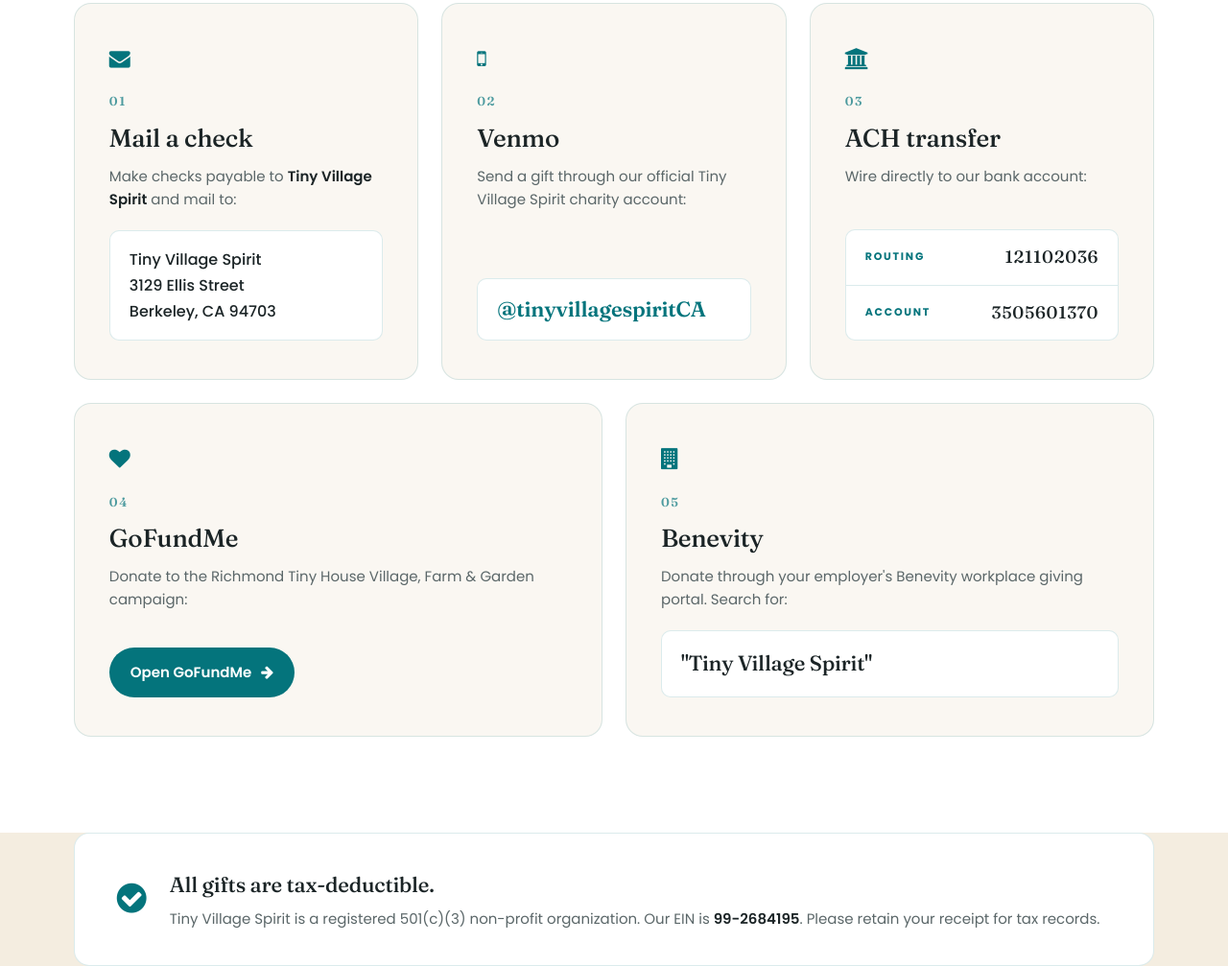
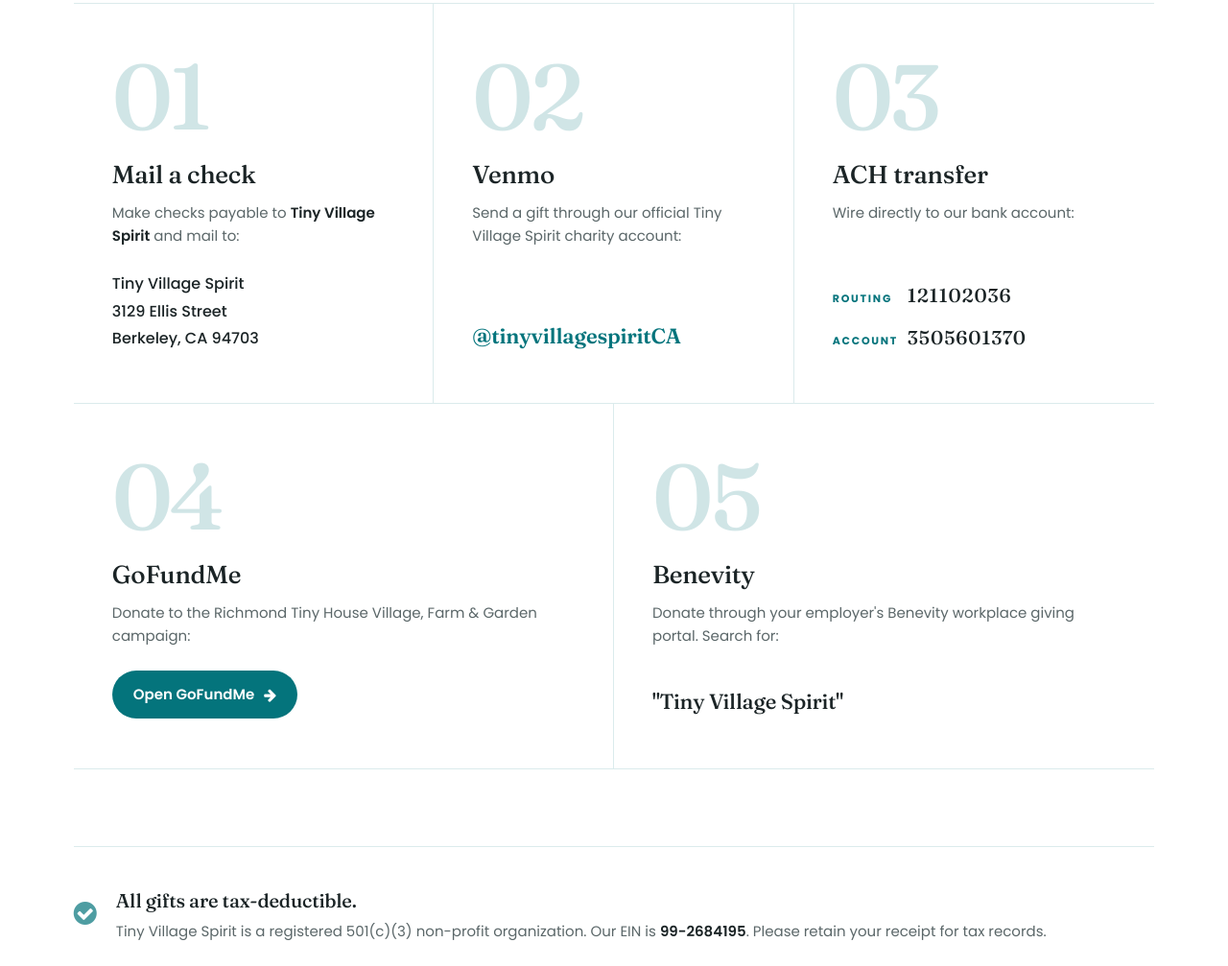
Before and after one commit to rxnen/tiny-village-spirit, an Astro site: page /donate in a window 1280 px wide. Shown: the part 1022-2029 px from the top of the page at 96% size. Built offline with nearby package versions, Linux system fonts and the light colour scheme; Astro itself is replaced by a stand-in of ours.

Commit message:
Redesign donate page: new headline, plain EIN, stripped cards with large numbers

```diff
--- a/public/styling/donate.css
+++ b/public/styling/donate.css
@@ -76,26 +76,16 @@
 }
 
 .don-ein {
-    display: inline-flex;
-    align-items: center;
-    gap: 10px;
-    background: #fff;
-    border: 1px solid var(--hairline);
-    border-radius: 999px;
-    padding: 10px 22px;
     font-size: 14px;
-}
-
-.don-ein-label {
     color: var(--muted);
-    font-weight: 500;
+    font-weight: 400;
+    margin: 0;
 }
 
 .don-ein-num {
     font-family: 'Fraunces', serif;
-    font-weight: 600;
+    font-weight: 500;
     color: var(--teal);
-    font-size: 15px;
     letter-spacing: 0.04em;
 }
 
@@ -120,82 +110,42 @@
 
 .don-methods {
     background: #fff;
-    padding: 100px 6vw;
+    padding: 100px 6vw 80px;
 }
 
 .don-methods-inner {
     max-width: 1240px;
     margin: 0 auto;
     display: grid;
-    grid-template-columns: repeat(3, 1fr);
-    gap: 24px;
+    grid-template-columns: repeat(6, 1fr);
+    gap: 0;
+    border-top: 1px solid var(--hairline);
 }
 
-/* Last two cards — span a centred 2-col sub-row */
-.don-card:nth-child(4),
-.don-card:nth-child(5) {
-    grid-column: auto;
+.don-card {
+    padding: 48px 40px 52px;
+    display: flex;
+    flex-direction: column;
+    border-bottom: 1px solid var(--hairline);
+    border-right: 1px solid var(--hairline);
 }
 
-/* Create a centred pair for the last row */
-.don-methods-inner::after {
-    content: none;
-}
-
-@supports (grid-template-rows: subgrid) {
-    .don-methods-inner {
-        grid-template-rows: auto auto;
-    }
-}
-
-/* Push cards 4 & 5 to start in the middle column area */
-.don-card:nth-child(4) { grid-column: 1; }
-.don-card:nth-child(5) { grid-column: 2; }
-
-/* Actually just do it as a flat wrap: 3 then 2 centred */
-.don-methods-inner {
-    display: grid;
-    grid-template-columns: repeat(6, 1fr);
-}
 .don-card:nth-child(1) { grid-column: 1 / 3; }
 .don-card:nth-child(2) { grid-column: 3 / 5; }
-.don-card:nth-child(3) { grid-column: 5 / 7; }
+.don-card:nth-child(3) { grid-column: 5 / 7; border-right: none; }
 .don-card:nth-child(4) { grid-column: 1 / 4; }
-.don-card:nth-child(5) { grid-column: 4 / 7; }
-
-.don-card {
-    background: var(--cream);
-    border: 1px solid var(--hairline);
-    border-radius: 18px;
-    padding: 40px 36px;
-    display: flex;
-    flex-direction: column;
-    gap: 0;
-    position: relative;
-    overflow: hidden;
-    transition: transform .3s cubic-bezier(.2,.7,.2,1), box-shadow .3s;
-}
-
-.don-card:hover {
-    transform: translateY(-4px);
-    box-shadow: 0 20px 40px rgba(4,116,124,0.12);
-}
+.don-card:nth-child(5) { grid-column: 4 / 7; border-right: none; }
 
 .don-card-num {
     font-family: 'Fraunces', serif;
-    font-size: 13px;
-    font-weight: 600;
+    font-size: 96px;
+    font-weight: 500;
     color: var(--teal);
-    letter-spacing: 0.12em;
-    text-transform: uppercase;
-    margin-bottom: 14px;
-    opacity: 0.7;
-}
-
-.don-card-icon {
-    font-size: 22px;
-    color: var(--teal);
-    margin-bottom: 16px;
+    line-height: 1;
+    letter-spacing: -0.04em;
+    opacity: 0.18;
+    margin-bottom: 20px;
+    display: block;
 }
 
 .don-card-title {
@@ -211,7 +161,7 @@
 .don-card-desc {
     font-size: 15px;
     color: var(--muted);
-    margin: 0 0 20px;
+    margin: 0 0 24px;
     line-height: 1.6;
     flex-grow: 1;
 }
@@ -227,52 +177,32 @@
     font-size: 16px;
     font-weight: 500;
     color: var(--ink);
-    line-height: 1.7;
-    background: #fff;
-    border-radius: 10px;
-    padding: 16px 20px;
-    border: 1px solid var(--hairline);
+    line-height: 1.8;
 }
 
 /* Venmo handle */
 .don-handle {
-    display: inline-block;
     font-family: 'Fraunces', serif;
     font-size: 22px;
     font-weight: 600;
     color: var(--teal);
     text-decoration: none;
-    background: #fff;
-    border-radius: 10px;
-    padding: 14px 20px;
-    border: 1px solid var(--hairline);
-    transition: background .2s, border-color .2s;
     letter-spacing: -0.01em;
+    transition: opacity .2s;
 }
-
-.don-handle:hover {
-    background: var(--cream-warm);
-    border-color: var(--teal);
-}
+.don-handle:hover { opacity: 0.75; }
 
 /* ACH rows */
 .don-ach {
-    background: #fff;
-    border-radius: 10px;
-    border: 1px solid var(--hairline);
-    overflow: hidden;
+    display: flex;
+    flex-direction: column;
+    gap: 12px;
 }
 
 .don-ach-row {
     display: flex;
-    align-items: center;
-    justify-content: space-between;
-    padding: 14px 20px;
-    gap: 16px;
-}
-
-.don-ach-row + .don-ach-row {
-    border-top: 1px solid var(--hairline);
+    align-items: baseline;
+    gap: 14px;
 }
 
 .don-ach-label {
@@ -281,11 +211,13 @@
     letter-spacing: 0.16em;
     text-transform: uppercase;
     color: var(--teal);
+    width: 64px;
+    flex-shrink: 0;
 }
 
 .don-ach-val {
     font-family: 'Fraunces', serif;
-    font-size: 18px;
+    font-size: 20px;
     font-weight: 500;
     color: var(--ink);
     letter-spacing: 0.04em;
@@ -301,12 +233,11 @@
     text-decoration: none;
     font-weight: 600;
     font-size: 15px;
-    padding: 14px 22px;
+    padding: 13px 22px;
     border-radius: 999px;
     transition: background .2s, transform .2s;
     align-self: flex-start;
 }
-
 .don-btn:hover {
     background: var(--teal-dark);
     transform: translateY(-1px);
@@ -318,10 +249,6 @@
     font-size: 22px;
     font-weight: 500;
     color: var(--ink);
-    background: #fff;
-    border-radius: 10px;
-    padding: 16px 20px;
-    border: 1px solid var(--hairline);
     letter-spacing: -0.01em;
 }
 
@@ -330,8 +257,8 @@
    ============================================================ */
 
 .don-tax {
-    background: var(--cream-warm);
-    padding: 0 6vw 80px;
+    background: #fff;
+    padding: 0 6vw 60px;
 }
 
 .don-tax-inner {
@@ -339,24 +266,23 @@
     margin: 0 auto;
     display: flex;
     align-items: center;
-    gap: 24px;
-    background: #fff;
-    border: 1px solid var(--hairline);
-    border-radius: 16px;
-    padding: 36px 44px;
+    gap: 20px;
+    border-top: 1px solid var(--hairline);
+    padding-top: 40px;
 }
 
 .don-tax-icon {
-    font-size: 36px;
+    font-size: 28px;
     color: var(--teal);
     flex-shrink: 0;
+    opacity: 0.7;
 }
 
 .don-tax-inner h3 {
     font-family: 'Fraunces', serif;
     font-weight: 500;
-    font-size: 22px;
-    margin: 0 0 6px;
+    font-size: 20px;
+    margin: 0 0 4px;
     color: var(--ink);
     letter-spacing: -0.01em;
 }
@@ -378,7 +304,7 @@
    ============================================================ */
 
 .don-cta {
-    background: var(--cream-warm);
+    background: #fff;
     padding: 0 6vw 120px;
 }
 
@@ -436,16 +362,14 @@
    ============================================================ */
 
 @media (max-width: 1000px) {
-    .don-methods-inner {
-        grid-template-columns: repeat(2, 1fr);
-    }
+    .don-methods-inner { grid-template-columns: repeat(2, 1fr); }
     .don-card:nth-child(1),
     .don-card:nth-child(2),
     .don-card:nth-child(3),
     .don-card:nth-child(4),
-    .don-card:nth-child(5) {
-        grid-column: auto;
-    }
+    .don-card:nth-child(5) { grid-column: auto; border-right: 1px solid var(--hairline); }
+    .don-card:nth-child(odd):last-child { border-right: none; }
+    .don-card:nth-child(2n) { border-right: none; }
 }
 
 @media (max-width: 900px) {
@@ -456,12 +380,13 @@
 
 @media (max-width: 640px) {
     .don-hero { padding: 60px 5vw 80px; }
-    .don-methods { padding: 70px 5vw; }
+    .don-methods { padding: 70px 5vw 60px; }
     .don-methods-inner { grid-template-columns: 1fr; }
-    .don-card:nth-child(n) { grid-column: auto; }
-    .don-card { padding: 32px 26px; }
+    .don-card:nth-child(n) { grid-column: auto; border-right: none; }
+    .don-card { padding: 36px 0; }
+    .don-card-num { font-size: 72px; }
     .don-tax { padding: 0 5vw 60px; }
-    .don-tax-inner { flex-direction: column; padding: 28px 24px; text-align: center; }
+    .don-tax-inner { flex-direction: column; align-items: flex-start; padding-top: 32px; }
     .don-cta { padding: 0 5vw 80px; }
     .don-cta-inner { padding: 50px 28px; }
 }
--- a/src/pages/donate.astro
+++ b/src/pages/donate.astro
@@ -17,16 +17,15 @@
         <div class="don-hero-grid">
             <div class="don-hero-copy">
                 <h1 class="don-title">
-                    Help put a neighbor<br>
-                    <strong>through this door.</strong>
+                    Give directly<br>
+                    <strong>to the build.</strong>
                 </h1>
                 <p class="don-sub">
                     Tiny Village Spirit is a Bay Area 501(c)(3) non-profit. Every dollar goes directly toward building tiny home villages for unhoused neighbors in Richmond and beyond.
                 </p>
-                <div class="don-ein">
-                    <span class="don-ein-label">Tax-deductible · EIN</span>
-                    <span class="don-ein-num">99-2684195</span>
-                </div>
+                <p class="don-ein">
+                    Tax-deductible · 501(c)(3) · EIN <span class="don-ein-num">99-2684195</span>
+                </p>
             </div>
             <div class="don-hero-media">
                 <img src="/media/donate-hero.jpg" alt="Volunteer smiling in the doorway of a finished tiny home at Richmond Village">
@@ -39,7 +38,6 @@
         <div class="don-methods-inner">
 
             <div class="don-card reveal">
-                <div class="don-card-icon"><i class="fa fa-envelope"></i></div>
                 <div class="don-card-num">01</div>
                 <h2 class="don-card-title">Mail a check</h2>
                 <p class="don-card-desc">Make checks payable to <strong>Tiny Village Spirit</strong> and mail to:</p>
@@ -51,7 +49,6 @@
             </div>
 
             <div class="don-card reveal">
-                <div class="don-card-icon"><i class="fa fa-mobile"></i></div>
                 <div class="don-card-num">02</div>
                 <h2 class="don-card-title">Venmo</h2>
                 <p class="don-card-desc">Send a gift through our official Tiny Village Spirit charity account:</p>
@@ -59,7 +56,6 @@
             </div>
 
             <div class="don-card reveal">
-                <div class="don-card-icon"><i class="fa fa-university"></i></div>
                 <div class="don-card-num">03</div>
                 <h2 class="don-card-title">ACH transfer</h2>
                 <p class="don-card-desc">Wire directly to our bank account:</p>
@@ -76,7 +72,6 @@
             </div>
 
             <div class="don-card reveal">
-                <div class="don-card-icon"><i class="fa fa-heart"></i></div>
                 <div class="don-card-num">04</div>
                 <h2 class="don-card-title">GoFundMe</h2>
                 <p class="don-card-desc">Donate to the Richmond Tiny House Village, Farm &amp; Garden campaign:</p>
@@ -86,7 +81,6 @@
             </div>
 
             <div class="don-card reveal">
-                <div class="don-card-icon"><i class="fa fa-building"></i></div>
                 <div class="don-card-num">05</div>
                 <h2 class="don-card-title">Benevity</h2>
                 <p class="don-card-desc">Donate through your employer's Benevity workplace giving portal. Search for:</p>
```
